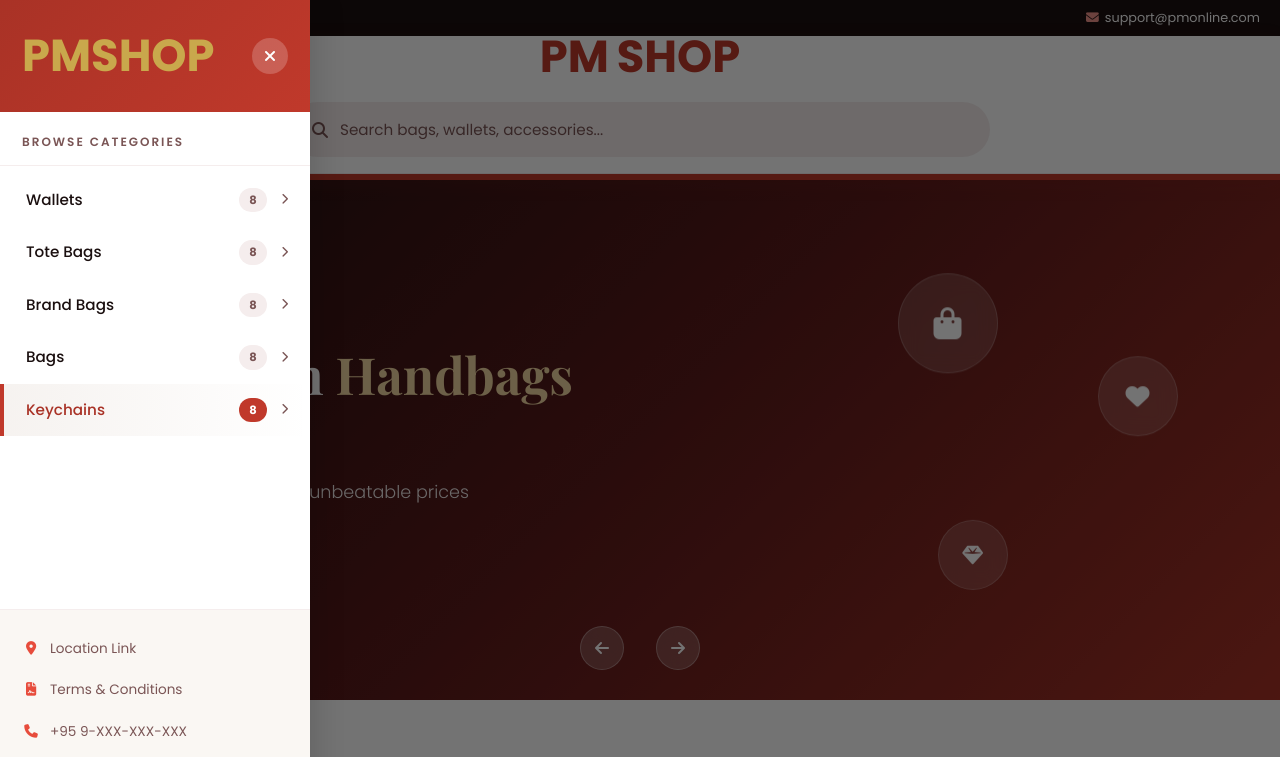
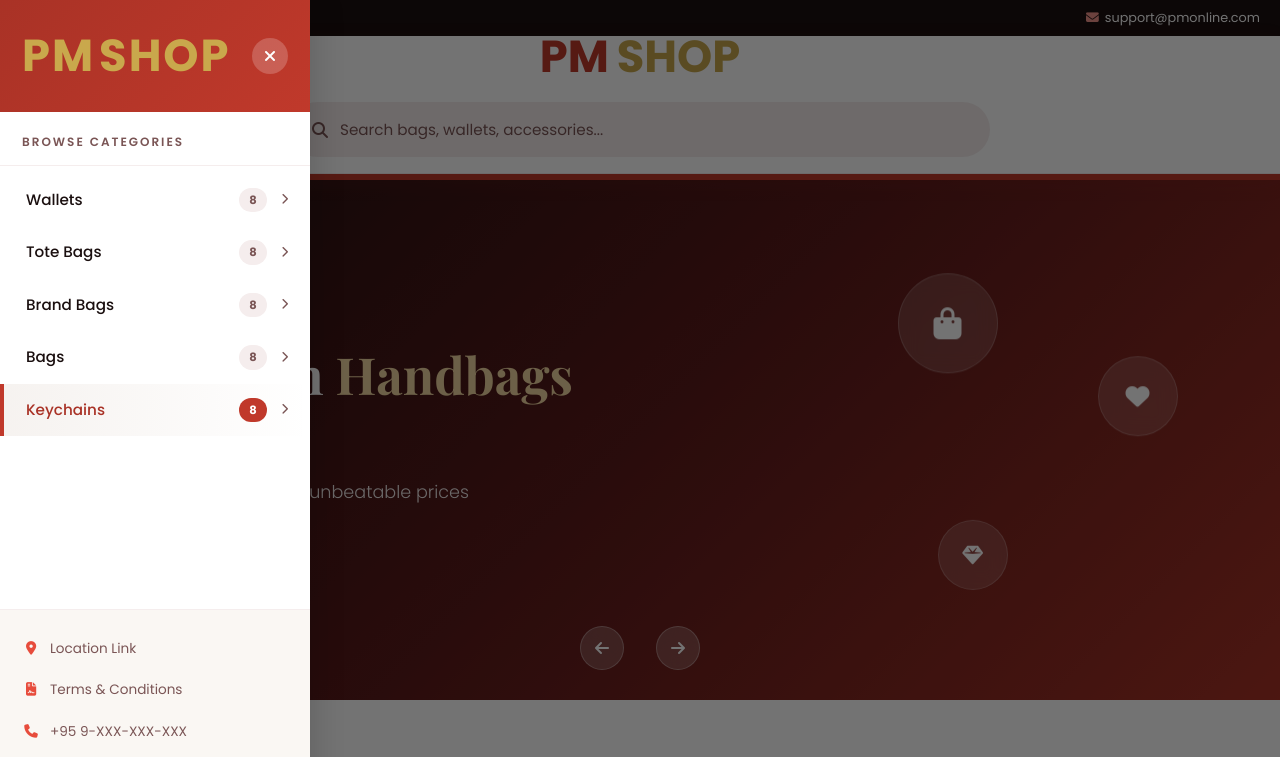
Before and after one commit to aungheinsett/pm-shop, a website: page index.html in a window 1280 px wide. Both pictures are taken after a click on the button 30 px from the left and 56 px from the top of the page. Shown: the top 757 px of the page. Drawn offline with nearby package versions, Linux system fonts and the light colour scheme; no server answers.

Commit message:
Header SHOP yellow, drawer logo smaller with spacing

```diff
--- a/styles.css
+++ b/styles.css
@@ -158,7 +158,7 @@ img { max-width: 100%; }
 
 .logo-store {
   font-weight: 700;
-  color: var(--primary);
+  color: var(--gold);
   font-size: 2.8rem;
   font-family: 'Poppins', sans-serif;
 }
@@ -432,9 +432,10 @@ img { max-width: 100%; }
 .drawer-logo {
   font-family: 'Playfair Display', serif;
   font-size: 0.95rem;
-}
-
-.drawer-logo .logo-pm { color: var(--gold); }
+  letter-spacing: 2px;
+}
+
+.drawer-logo .logo-pm { color: var(--gold); margin-right: 4px; }
 .drawer-logo .logo-store { color: var(--gold); }
 
 .drawer-close {
```
